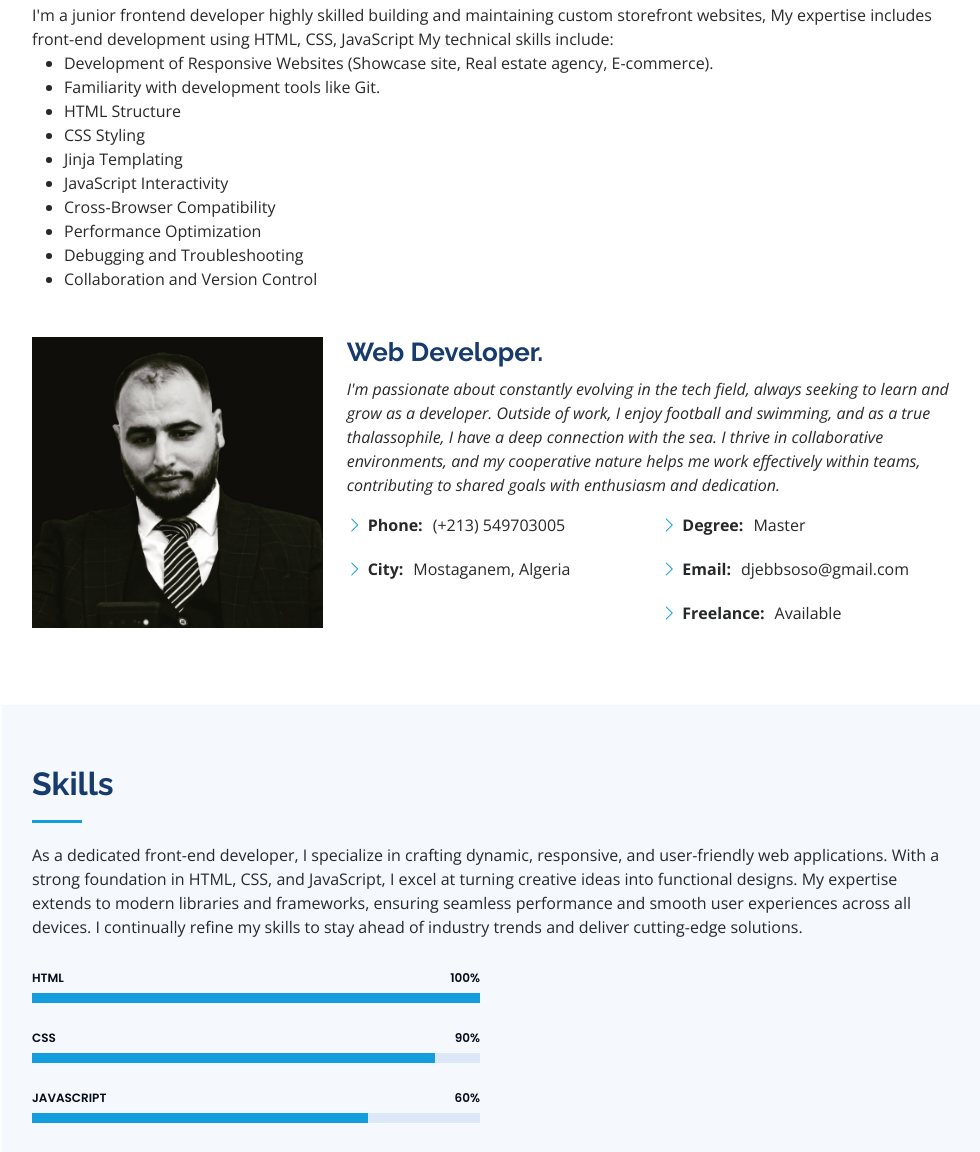
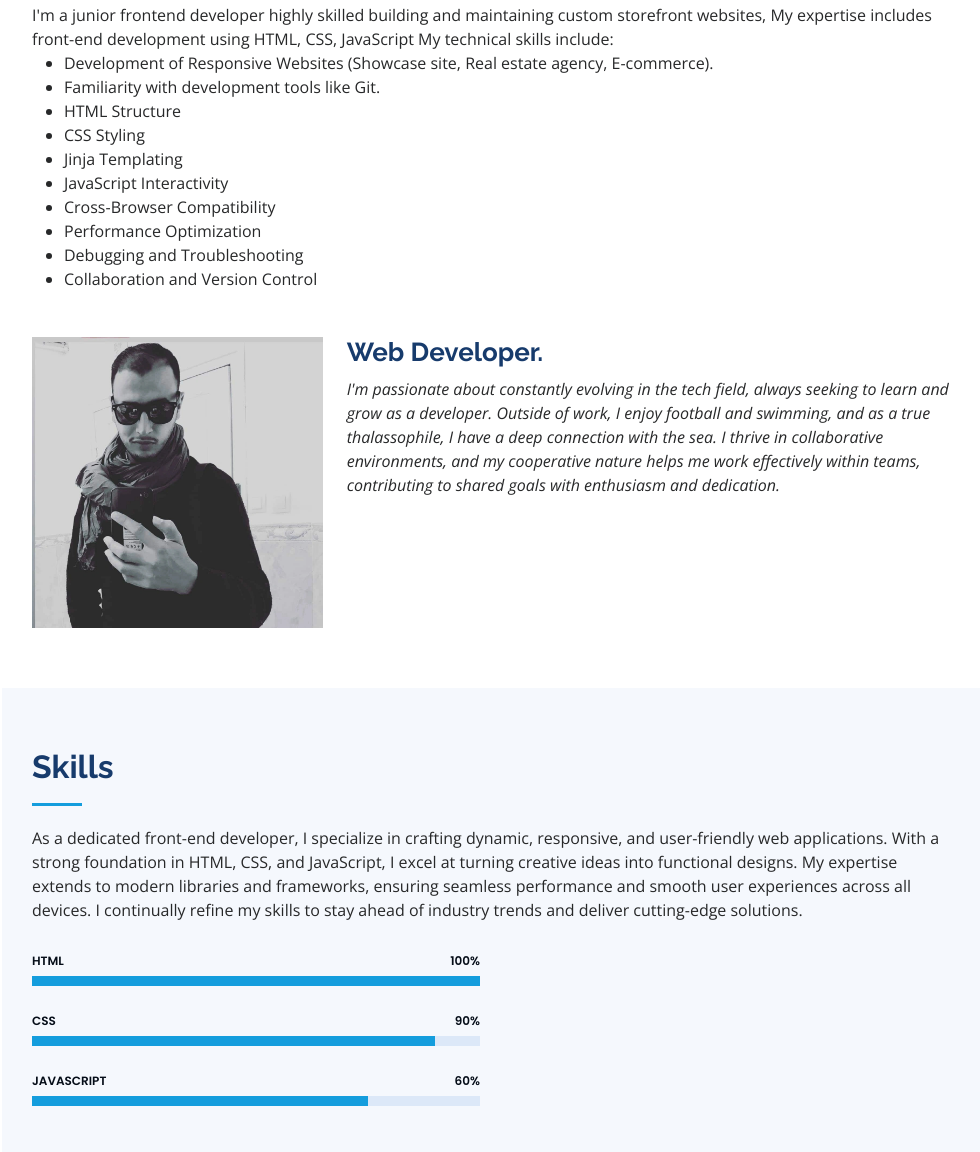
Before and after one commit to tech-colab/PORTFOLIO, a plain HTML site: page index.html in a window 1280 px wide. Shown: the part 935-2087 px from the top of the page, without its empty margins (298-1278 px from the left). Drawn offline with nearby package versions, Linux system fonts and the light colour scheme.

Commit message:
replace image

```diff
--- a/index.html
+++ b/index.html
@@ -50,7 +50,7 @@
     <div class="d-flex flex-column">
 
       <div class="profile">
-        <img src="assets/img/profile-img.jpg" alt="" class="img-fluid rounded-circle">
+        <img src="assets/img/IMG_20231020_152733_122.webp" alt="" class="img-fluid rounded-circle">
         <h1 class="text-light"><a href="index.html">Djebbour Soufiane</a></h1>
         <div class="social-links mt-3 text-center">
           <a target="_blank" href="https://x.com/djebbsoso" class="twitter"><i class="bx bxl-twitter"></i></a>
@@ -107,28 +107,13 @@
 
         <div class="row">
           <div class="col-lg-4" data-aos="fade-right">
-            <img src="assets/img/profile-img.jpg" class="img-fluid" alt="">
+            <img src="assets/img/IMG_20231020_152733_122.webp" class="img-fluid" alt="">
           </div>
           <div class="col-lg-8 pt-4 pt-lg-0 content" data-aos="fade-left">
             <h3>Web Developer.</h3>
             <p class="fst-italic">
               I'm passionate about constantly evolving in the tech field, always seeking to learn and grow as a developer. Outside of work, I enjoy football and swimming, and as a true thalassophile, I have a deep connection with the sea. I thrive in collaborative environments, and my cooperative nature helps me work effectively within teams, contributing to shared goals with enthusiasm and dedication.
             </p>
-            <div class="row">
-              <div class="col-lg-6">
-                <ul>
-                  <li><i class="bi bi-chevron-right"></i> <strong>Phone:</strong> <a href="tel:+213549703005">(+213) 549703005</a></li>
-                  <li><i class="bi bi-chevron-right"></i> <strong>City:</strong> <span>Mostaganem, Algeria</span></li>
-                </ul>
-              </div>
-              <div class="col-lg-6">
-                <ul>
-                  <li><i class="bi bi-chevron-right"></i> <strong>Degree:</strong> <span>Master</span></li>
-                  <li><i class="bi bi-chevron-right"></i> <strong>Email:</strong> <span>djebbsoso@gmail.com</span></li>
-                  <li><i class="bi bi-chevron-right"></i> <strong>Freelance:</strong> <span>Available</span></li>
-                </ul>
-              </div>
-            </div>
 
           </div>
         </div>
@@ -270,11 +255,11 @@
 
         <div class="section-title">
           <h2>Contact</h2>
-          <p>Hello, my name is Soufiane Djebbour, and I was born and raised in Mostaganem, Algeria. As a front-end
+          <!-- <p>Hello, my name is Soufiane Djebbour, and I was born and raised in Mostaganem, Algeria. As a front-end
             developer, I am passionate about creating user-friendly, dynamic, and visually appealing web experiences. On
             this website, you'll find all the tools you need to get in touch with me, including my social media links
             and contact details. Feel free to use the contact form below to send me a message. I promise to get back to
-            you as soon as possible. Looking forward to connecting with you!.</p>
+            you as soon as possible. Looking forward to connecting with you!.</p> -->
         </div>
 
         <div class="row" data-aos="fade-in">
```
Also changed, not shown: assets/img/IMG_20231020_152733_122.webp (added).
